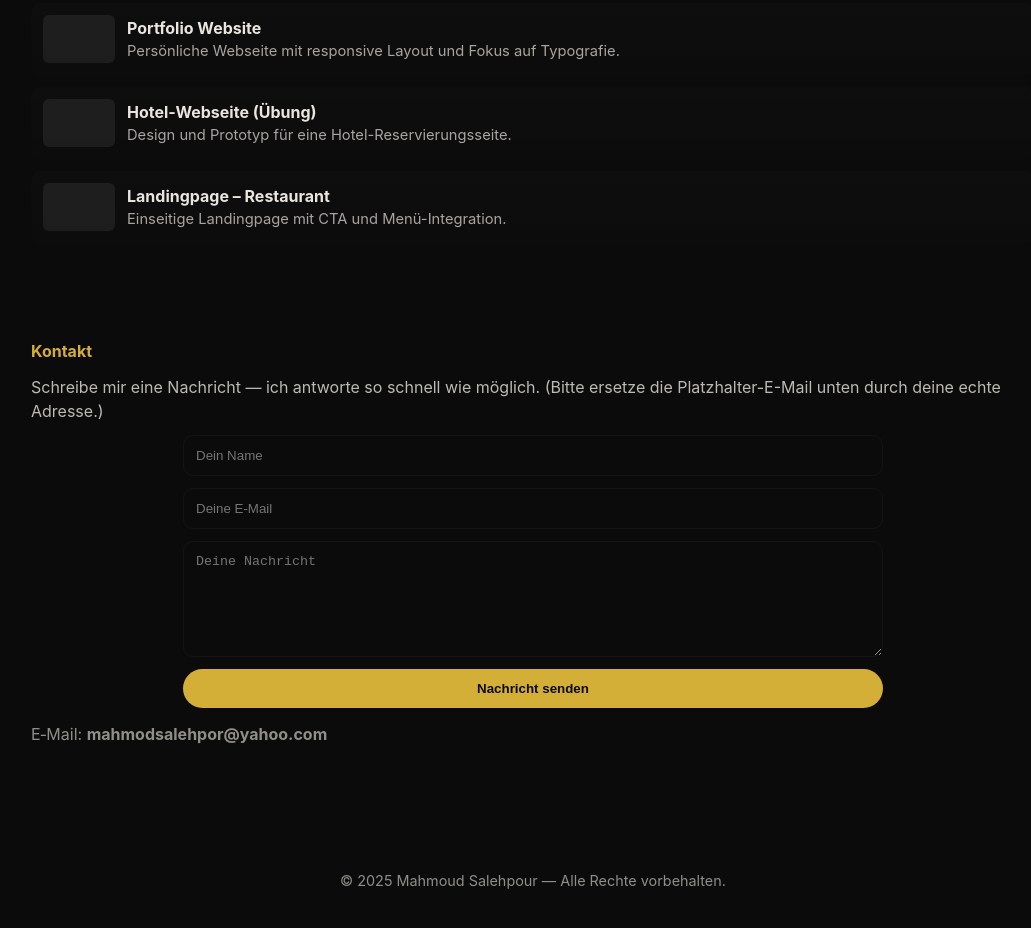
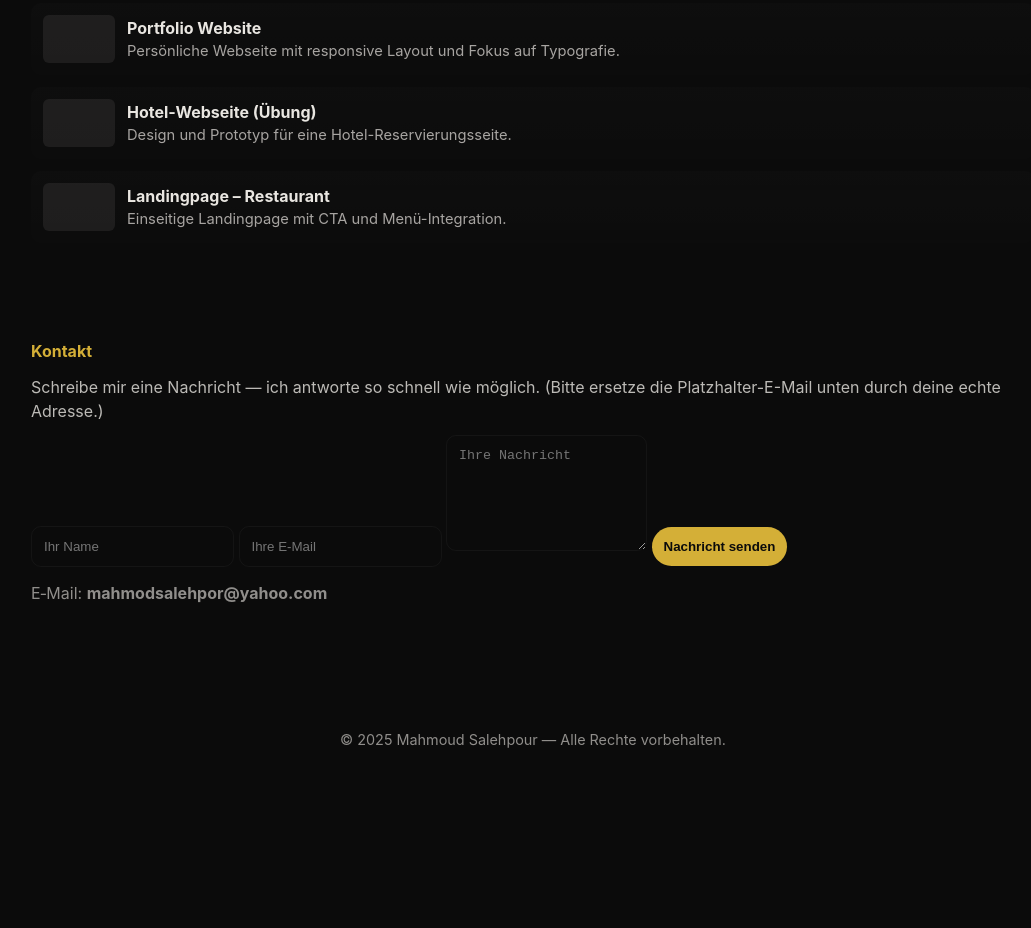
Before and after one commit to 20091989/M-Salehpour, a plain HTML site: page index.html in a window 1280 px wide. Shown: the part 977-1905 px from the top of the page, without its empty margins (107-1138 px from the left). After the commit the page ends 1780 px from the top, so only its background shows below. Drawn offline with Linux system fonts and the light colour scheme.

Commit message:
Update index.html

```diff
--- a/index.html
+++ b/index.html
@@ -415,13 +415,13 @@
       <p style="color:rgba(233,230,225,0.8);margin-bottom:12px">Schreibe mir eine Nachricht — ich antworte so schnell
         wie möglich. (Bitte ersetze die Platzhalter-E-Mail unten durch deine echte Adresse.)</p>
 
-      <form class="contact mailto-Link Form-Handler"
-        onsubmit="event.preventDefault();alert('Formular-Submit: Dies ist ein Platzhalter — implementiere hier deinen Form-Handler oder ersetze durch ein mailto-Link.');">
-        <input type="text" name="name" placeholder="Dein Name" required>
-        <input type="email" name="email" placeholder="Deine E‑Mail" required>
-        <textarea name="message" rows="6" placeholder="Deine Nachricht" required></textarea>
-        <button type="submit" >Nachricht senden</button>
-      </form>
+      <form action="mailto:mahmodsalehpor@yahoo.com.com" method="post" enctype="text/plain">
+  <input type="text" name="name" placeholder="Ihr Name" required>
+  <input type="email" name="email" placeholder="Ihre E-Mail" required>
+  <textarea name="message" rows="6" placeholder="Ihre Nachricht" required></textarea>
+  <button type="submit">Nachricht senden</button>
+</form>
+
 
       <p style="margin-top:14px;color:rgba(233,230,225,0.6)">E‑Mail:
         <strong>mahmodsalehpor@yahoo.com</strong>
```
